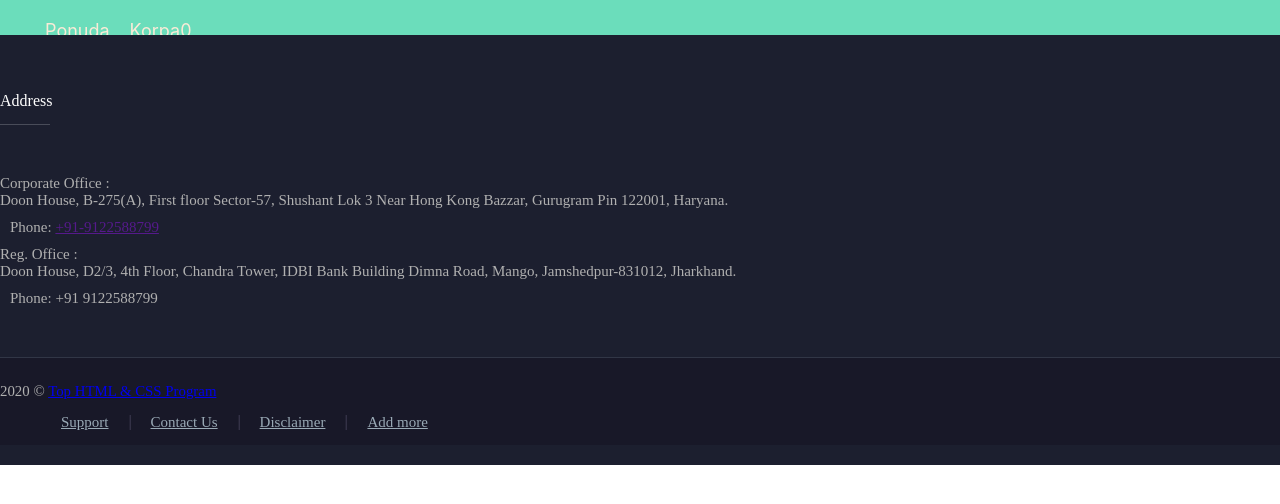
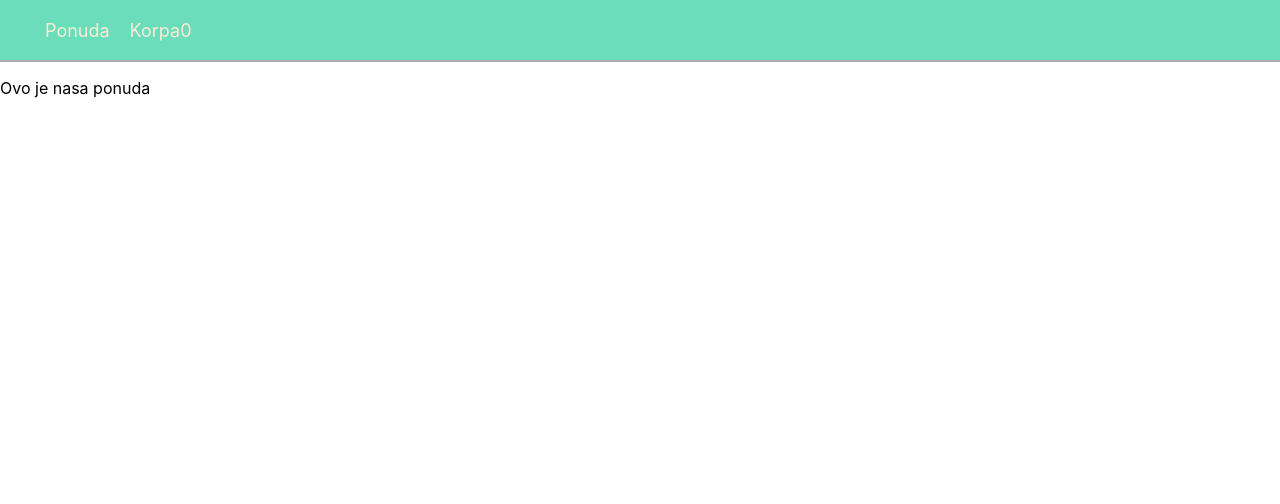
Before and after one commit to nevenafundup/itehReact, a React (Create React App) app: page /ponuda in a window 1280 px wide. Shown: the top 504 px of the page. Built offline with nearby package versions, Linux system fonts and the light colour scheme.

Commit message:
dodati osnovni koncepti rutiranja

```diff
--- a/src/App.js
+++ b/src/App.js
@@ -3,12 +3,20 @@ import './App.css';
 import Navbar from './komponente/Navbar';
 import { BrowserRouter, Routes, Route } from "react-router-dom";
 import Footer from './komponente/Footer';
+import Korpa from './komponente/Korpa';
+import Ponuda from './komponente/Ponuda';
 function App() {
   return (
     <div  >
       <BrowserRouter className="App">
           <Navbar cartNum={0}></Navbar>
-          <Footer></Footer>
+          <Routes>
+               <Route path="/ponuda" element={<Ponuda></Ponuda>}></Route>
+                <Route path="/korpa" element={<Korpa></Korpa>}></Route>
+          </Routes>
+
+
+          {/* <Footer></Footer> */}
        </BrowserRouter>
     </div>
   );
--- a/src/komponente/Footer.jsx
+++ b/src/komponente/Footer.jsx
@@ -3,7 +3,8 @@ import {Link} from "react-router-dom";
 
 function Footer( ) {
   return (
-
+    <div>
+        <br /><br /><br /><br /><br /><br /><br /><br /><br /><br /><br /><br /><br />
     <div className="page-wrapper">
 
          <footer>
@@ -66,6 +67,7 @@ function Footer( ) {
     </div>
     </footer>
     </div>
+    </div>
   );
 }
 
--- /dev/null
+++ b/src/komponente/Korpa.jsx
@@ -0,0 +1,10 @@
+import React from "react";
+
+
+function Korpa() {
+  return (
+    <p>Ovo je nasa korpa</p>
+  );
+}
+
+export default Korpa;
--- a/src/komponente/Navbar.jsx
+++ b/src/komponente/Navbar.jsx
@@ -5,7 +5,7 @@ function Navbar({cartNum}) {
   return (
     <div className="navbar">
 
-      <Link to="/" className="navbar-items"> Ponuda  </Link>
+      <Link to="/ponuda" className="navbar-items"> Ponuda  </Link>
 
       <Link to="/korpa" className="navbar-items">
         <p>Korpa</p>
--- /dev/null
+++ b/src/komponente/Ponuda.jsx
@@ -0,0 +1,13 @@
+import React from "react";
+
+
+function Ponuda() {
+  return (
+    <div>
+    <p>Ovo je nasa ponuda</p>
+
+    </div>
+  );
+}
+
+export default Ponuda;
```
